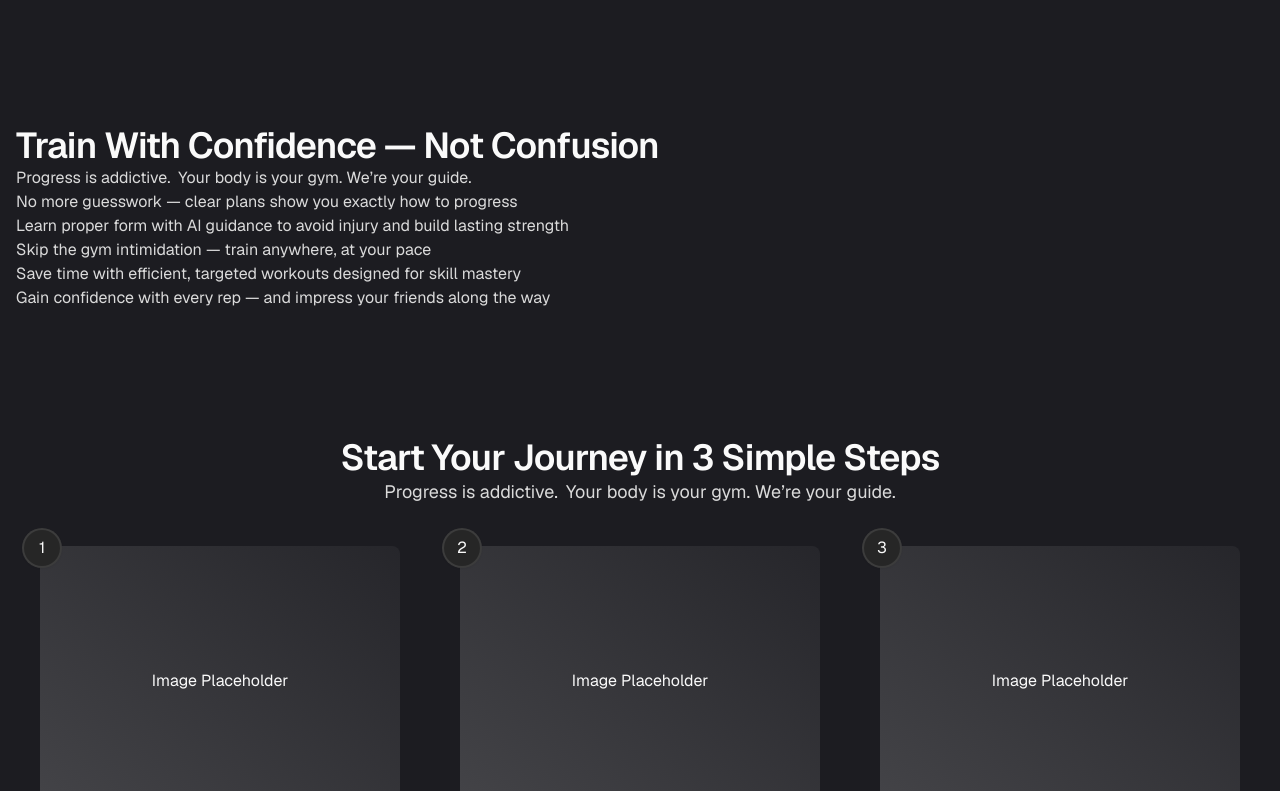
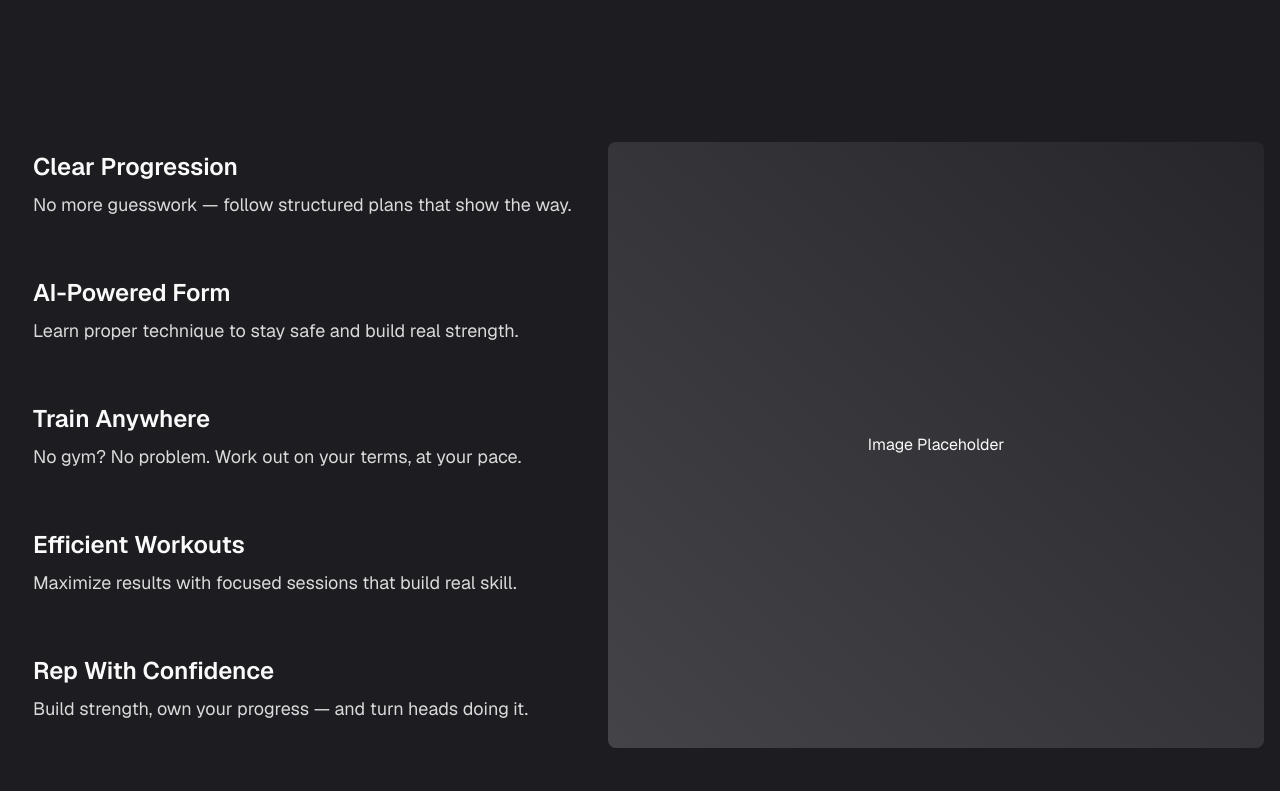
Before and after one commit to jak-weston/skilltree-website, a Next.js app: page / in a window 1280 px wide. Shown: the part 1189-1980 px from the top of the page. Built offline with nearby package versions, Linux system fonts and the light colour scheme.

Commit message:
feat: Updated benefits section

```diff
--- a/src/content/home/copy.ts
+++ b/src/content/home/copy.ts
@@ -15,48 +15,68 @@ const HomeCopy = {
         title: "Skill Trees for Every Goal",
         description:
           "Know exactly what to work on next, with step-by-step progressions toward skills like push-ups, handstands, and muscle-ups.",
-        color: "green",
+        color: "purple",
       },
       {
         title: "AI-Guided Trainer",
         description:
           "Get real-time cues to improve form and reduce injury risk — even if you're just getting started.",
-        color: "orange",
+        color: "green",
       },
       {
         title: "Progressive Strength Levels",
         description:
           "From your first push-up to your first planche — we meet you where you're at and keep the challenge growing.",
-        color: "purple",
+        color: "orange",
       },
       {
         title: "Workout Logging & Progress Tracking",
         description:
           "Visualize your gains. Track reps, consistency, and new skills unlocked.",
-        color: "red",
+        color: "yellow",
       },
       {
         title: "Smart Recommendations",
         description:
           "Our system adapts to your progress and preferences to keep training fresh and effective.",
-        color: "blue",
+        color: "red",
       },
       {
         title: "Built-in Community Support",
         description:
           "Get inspired by others on your path, share wins, and stay accountable.",
-        color: "yellow",
+        color: "blue",
       },
     ],
   },
   benefits: {
     header: "Train With Confidence — Not Confusion",
     items: [
-      "No more guesswork — clear plans show you exactly how to progress",
-      "Learn proper form with AI guidance to avoid injury and build lasting strength",
-      "Skip the gym intimidation — train anywhere, at your pace",
-      "Save time with efficient, targeted workouts designed for skill mastery",
-      "Gain confidence with every rep — and impress your friends along the way",
+      {
+        title: "Clear Progression",
+        description:
+          "No more guesswork — follow structured plans that show the way.",
+      },
+      {
+        title: "AI-Powered Form",
+        description:
+          "Learn proper technique to stay safe and build real strength.",
+      },
+      {
+        title: "Train Anywhere",
+        description:
+          "No gym? No problem. Work out on your terms, at your pace.",
+      },
+      {
+        title: "Efficient Workouts",
+        description:
+          "Maximize results with focused sessions that build real skill.",
+      },
+      {
+        title: "Rep With Confidence",
+        description:
+          "Build strength, own your progress — and turn heads doing it.",
+      },
     ],
     taglines: [
       "Progress is addictive.",
--- a/src/sections/Benefits.tsx
+++ b/src/sections/Benefits.tsx
@@ -2,21 +2,28 @@ import { HomeCopy as copy } from "@/content";
 
 export default function Benefits() {
   return (
-    <section id="benefits" className="spacing-section">
-      <h2>{copy.benefits.header}</h2>
-      <div className="flex flex-row gap-2">
-        {copy.benefits.taglines.map((tag) => (
-          <p key={tag}>{tag}</p>
-        ))}
+    <section id="benefits" className="spacing-section w-full">
+      <div className="flex flex-row  gap-4 w-full container">
+        <ul className="flex flex-col gap-2 w-full max-w-xl h-full ">
+          {copy.benefits.items.map((content) => (
+            <li
+              key={content.title}
+              className="md:p-4 py-3 md:py-6 md:hover:bg-secondary rounded-md cursor-pointer md:hover:border-border border border-background transition-all"
+            >
+              <h3 className="mb-2">{content.title}</h3>
+              <p className="text-lg">{content.description}</p>
+
+              <div className="md:hidden w-full mt-4 aspect-[4/3] rounded-md bg-gradient-to-tr from-primary/20 to-primary/5 flex items-center  justify-center">
+                Image Placeholder
+              </div>
+            </li>
+          ))}
+        </ul>
+
+        <div className="hidden md:flex w-full mt-4 aspect-[4/3] rounded-md bg-gradient-to-tr from-primary/20 to-primary/5 items-center  justify-center">
+          Image Placeholder
+        </div>
       </div>
-
-      <ul className="flex-col gap-2">
-        {copy.benefits.items.map((content) => (
-          <li key={content}>
-            <p>{content}</p>
-          </li>
-        ))}
-      </ul>
     </section>
   );
 }
```
